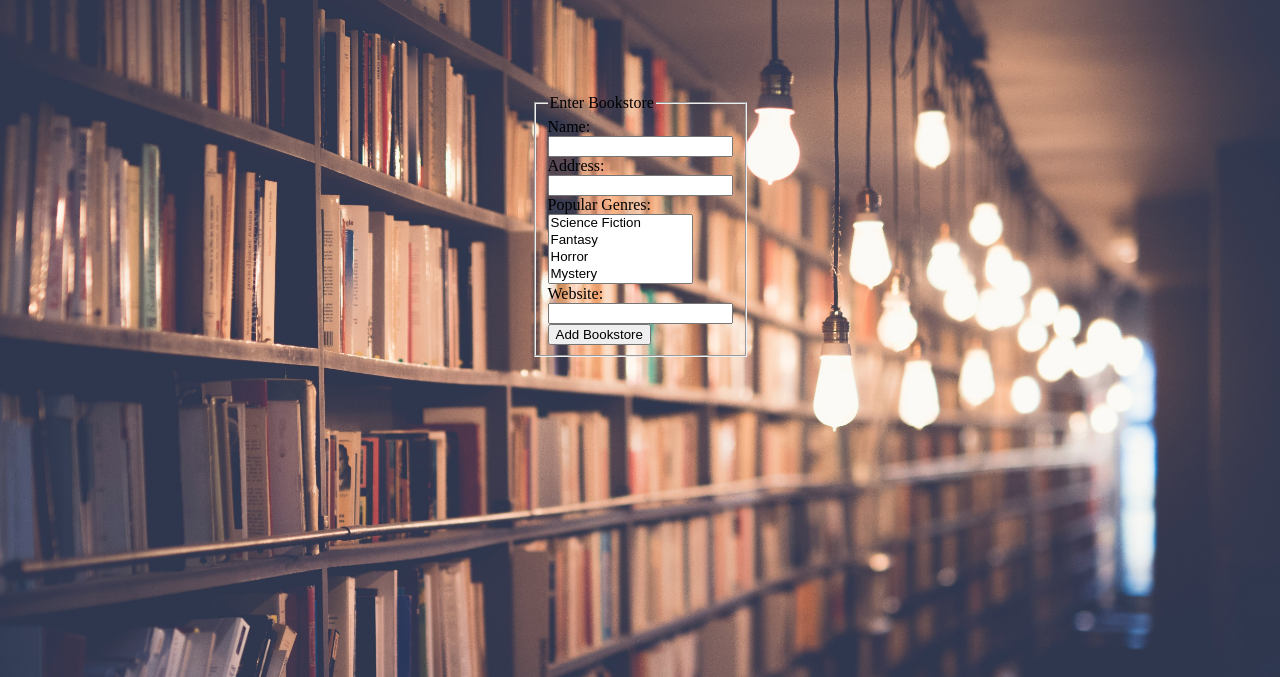
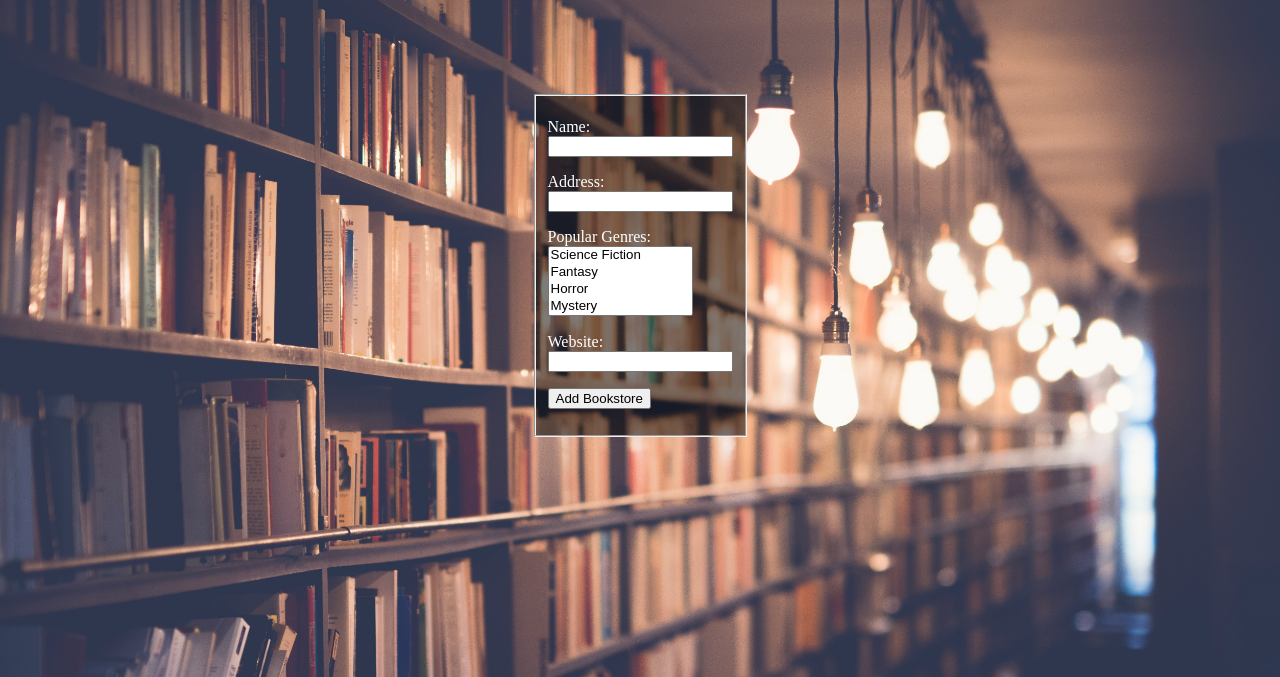
Before and after one commit to johnrobertmahlan/Bookworms-United, a Node server app: page /bookstores/new in a window 1280 px wide. Shown: the part 64-741 px from the top of the page. Run offline with Node 20, Linux system fonts and the light colour scheme; some libraries are stand-ins or nearby versions.

Commit message:
update style for add bookstore form

```diff
--- a/public/css/style.css
+++ b/public/css/style.css
@@ -80,3 +80,11 @@ th {
     border-bottom: 2px solid black;
     text-align: center;
 }
+
+#new-bookstore {
+    background-color: rgba(0,0,0,0.5);
+}
+
+#add-bookstore-form {
+    color: white;
+}
--- a/views/bookstores/new.ejs
+++ b/views/bookstores/new.ejs
@@ -1,13 +1,16 @@
 <%- include('../partials/header') %>
 
-<div id="add-bookstore">
     <form id="add-bookstore-form" action="/bookstores" method="POST">
-        <fieldset>
-            <legend>Enter Bookstore</legend>
+        <fieldset id="new-bookstore">
+            <p>
                 <label>Name:</label><br />
-            <input type="text" name="name"><br />
+                <input type="text" name="name">
+            </p>
+            <p>
                 <label>Address:</label><br />
-            <input type="text" name="address"><br />
+                <input type="text" name="address">
+            </p>
+            <p>
                 <label>Popular Genres:</label><br />
                 <select name="genres" multiple="multiple">
                     <option value="Science Fiction">Science Fiction</option>
@@ -20,13 +23,17 @@
                     <option value="Politics/Current Affairs">Politics/Current Affairs</option>
                     <option value="Philosophy">Philosophy</option>
                     <option value="Science">Science</option>
-            </select><br />
+                </select>
+            </p>
+            <p>
                 <label>Website:</label><br />
-            <input type="text" name="website"><br />
+                <input type="text" name="website">
+            </p>
+            <p>
                 <input type="submit" value="Add Bookstore">
+            </p>
         </fieldset>
     </form>
-</div>
 
 
 <%- include('../partials/footer') %>
```
Also changed, not shown: views/bookstores/index.ejs (+5 -3 lines). Lines whose indentation alone changed are shown as unchanged.
